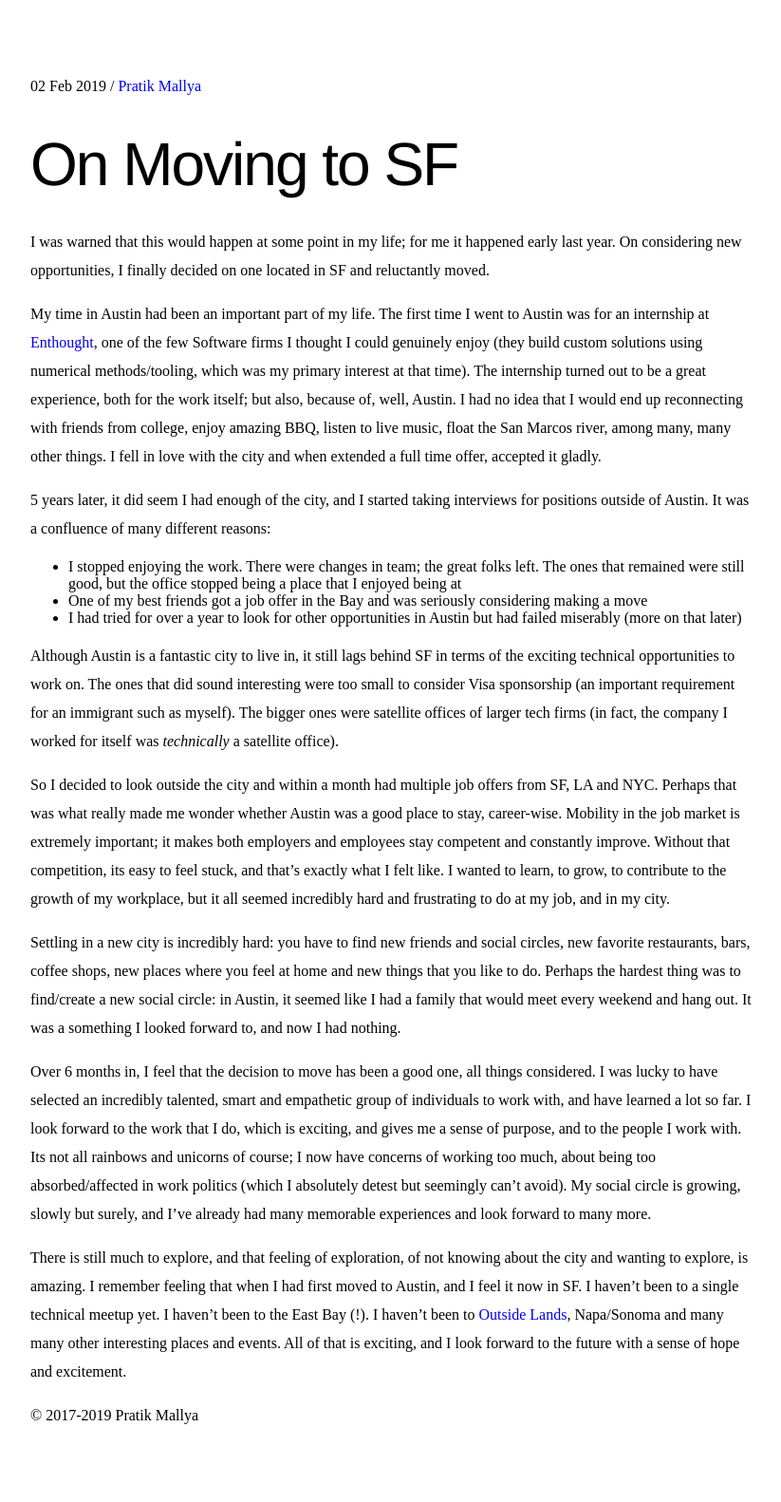
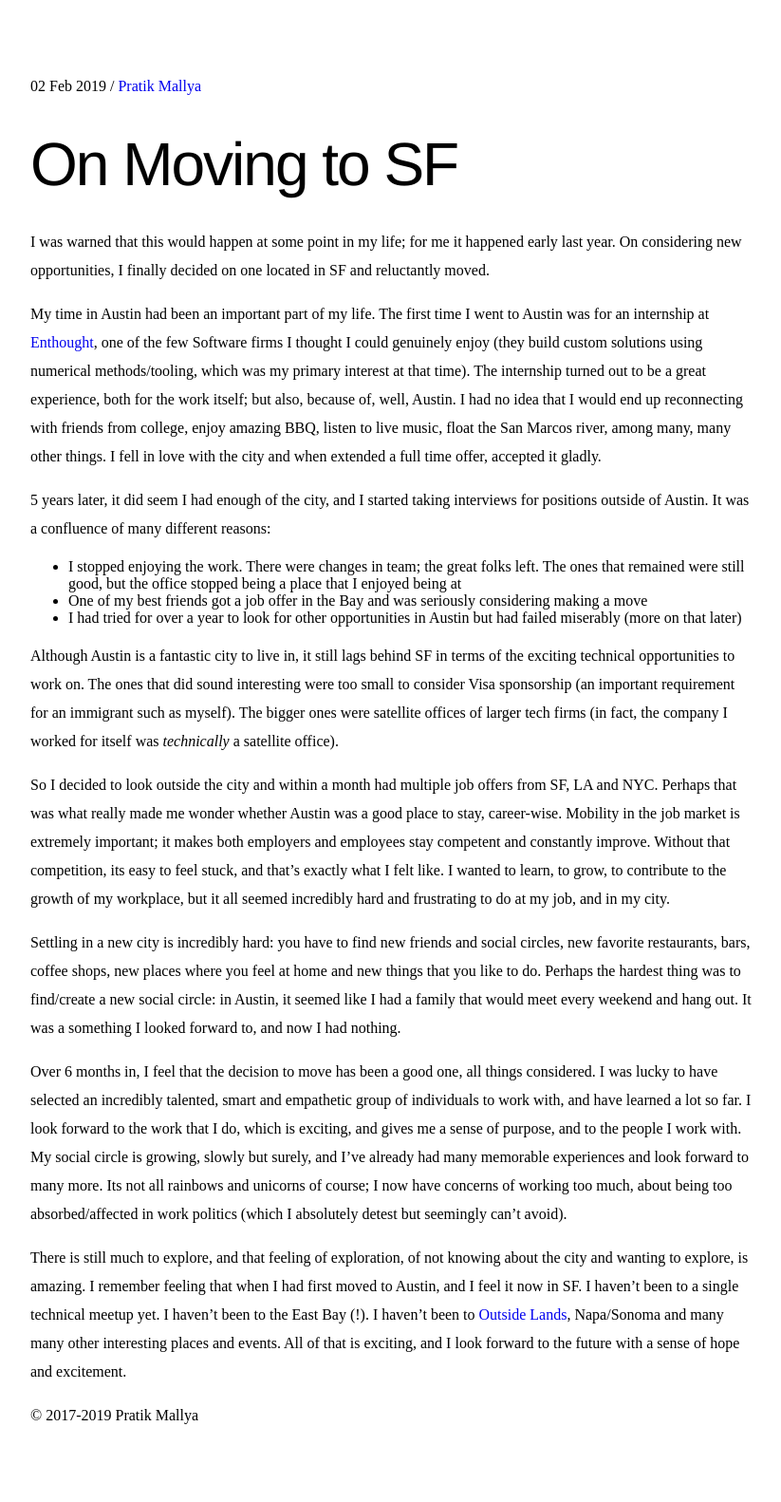
Before and after one commit to pratikmallya/pratikmallya.github.io, a Jekyll site: the page built from _posts/2019-02-02-new-city.md, in a window 1280 px wide. Shown: the whole page at 95% size, without its empty margins (228-1051 px from the left). Built offline with Jekyll 4.4.1, drawn with Linux system fonts in a browser that asks for light colours.

```diff
--- a/_posts/2019-02-02-new-city.md
+++ b/_posts/2019-02-02-new-city.md
@@ -21,6 +21,6 @@ So I decided to look outside the city and within a month had multiple job offers
 
 Settling in a new city is incredibly hard: you have to find new friends and social circles, new favorite restaurants, bars, coffee shops, new places where you feel at home and new things that you like to do. Perhaps the hardest thing was to find/create a new social circle: in Austin, it seemed like I had a family that would meet every weekend and hang out. It was a something I looked forward to, and now I had nothing.
 
-Over 6 months in, I feel that the decision to move has been a good one, all things considered. I was lucky to have selected an incredibly talented, smart and empathetic group of individuals to work with, and have learned a lot so far. I look forward to the work that I do, which is exciting, and gives me a sense of purpose, and to the people I work with. Its not all rainbows and unicorns of course; I now have concerns of working too much, about being too absorbed/affected in work politics (which I absolutely detest but seemingly can't avoid). My social circle is growing, slowly but surely, and I've already had many memorable experiences and look forward to many more.
+Over 6 months in, I feel that the decision to move has been a good one, all things considered. I was lucky to have selected an incredibly talented, smart and empathetic group of individuals to work with, and have learned a lot so far. I look forward to the work that I do, which is exciting, and gives me a sense of purpose, and to the people I work with. My social circle is growing, slowly but surely, and I've already had many memorable experiences and look forward to many more. Its not all rainbows and unicorns of course; I now have concerns of working too much, about being too absorbed/affected in work politics (which I absolutely detest but seemingly can't avoid).
 
 There is still much to explore, and that feeling of exploration, of not knowing about the city and wanting to explore, is amazing. I remember feeling that when I had first moved to Austin, and I feel it now in SF. I haven't been to a single technical meetup yet. I haven't been to the East Bay (!). I haven't been to [Outside Lands](https://www.sfoutsidelands.com/), Napa/Sonoma and many many other interesting places and events. All of that is exciting, and I look forward to the future with a sense of hope and excitement.
```
